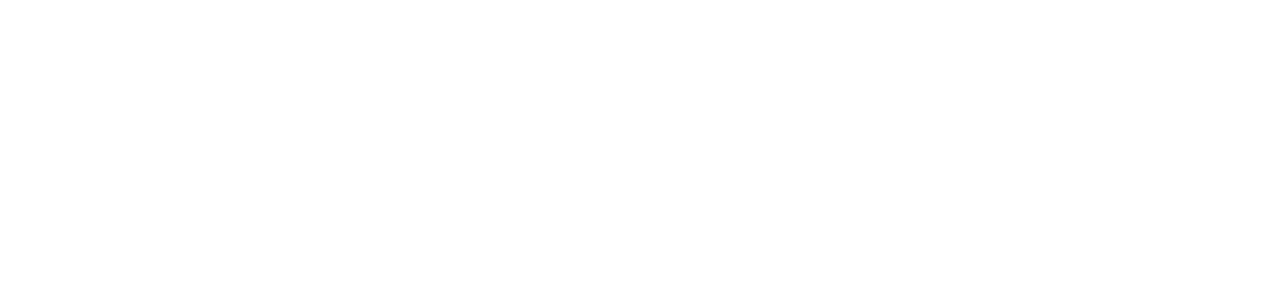
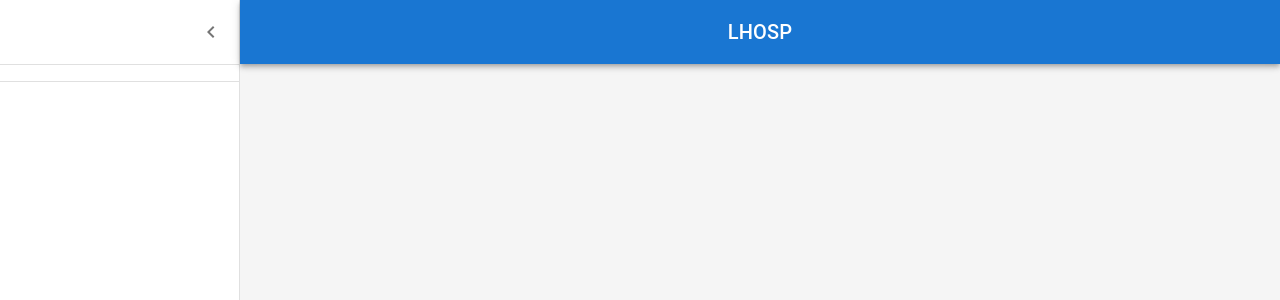
Before and after one commit to Lhosp/webapp, a React (Create React App) app: page / in a window 1280 px wide. Shown: the top 300 px of the page. Built offline with nearby package versions, Linux system fonts and the light colour scheme.

Commit message:
clean layout

```diff
--- a/package.json
+++ b/package.json
@@ -5,6 +5,7 @@
   "dependencies": {
     "@emotion/react": "^11.11.1",
     "@emotion/styled": "^11.11.0",
+    "@mui/icons-material": "^5.11.16",
     "@mui/material": "^5.13.6",
     "@reduxjs/toolkit": "^1.9.5",
     "@testing-library/jest-dom": "^5.14.1",
--- a/src/App.tsx
+++ b/src/App.tsx
@@ -1,11 +1,12 @@
 import React from 'react';
 import logo from './logo.svg';
 import './App.css';
+import Layout from './Layout/Layout';
 
 function App() {
   return (
     <div className="App">
-
+      <Layout/>
     </div>
   );
 }
--- a/src/Layout/Layout.tsx
+++ b/src/Layout/Layout.tsx
@@ -1,8 +1,172 @@
-import React from 'react'
+import * as React from 'react';
+import { styled, createTheme, ThemeProvider } from '@mui/material/styles';
+import CssBaseline from '@mui/material/CssBaseline';
+import MuiDrawer from '@mui/material/Drawer';
+import Box from '@mui/material/Box';
+import MuiAppBar, { AppBarProps as MuiAppBarProps } from '@mui/material/AppBar';
+import Toolbar from '@mui/material/Toolbar';
+import List from '@mui/material/List';
+import Typography from '@mui/material/Typography';
+import Divider from '@mui/material/Divider';
+import IconButton from '@mui/material/IconButton';
+import Badge from '@mui/material/Badge';
+import Container from '@mui/material/Container';
+import Grid from '@mui/material/Grid';
+import Paper from '@mui/material/Paper';
+import Link from '@mui/material/Link';
+import MenuIcon from '@mui/icons-material/Menu';
+import ChevronLeftIcon from '@mui/icons-material/ChevronLeft';
+import NotificationsIcon from '@mui/icons-material/Notifications';
+import { Outlet } from 'react-router-dom';
+// import { mainListItems, secondaryListItems } from './listItems';
+
+function Copyright(props: any) {
+  return (
+    <Typography variant="body2" color="text.secondary" align="center" {...props}>
+      {'Copyright © '}
+      <Link color="inherit" href="https://mui.com/">
+        Your Website
+      </Link>{' '}
+      {new Date().getFullYear()}
+      {'.'}
+    </Typography>
+  );
+}
+
+const drawerWidth: number = 240;
+
+interface AppBarProps extends MuiAppBarProps {
+  open?: boolean;
+}
+
+const AppBar = styled(MuiAppBar, {
+  shouldForwardProp: (prop) => prop !== 'open',
+})<AppBarProps>(({ theme, open }) => ({
+  zIndex: theme.zIndex.drawer + 1,
+  transition: theme.transitions.create(['width', 'margin'], {
+    easing: theme.transitions.easing.sharp,
+    duration: theme.transitions.duration.leavingScreen,
+  }),
+  ...(open && {
+    marginLeft: drawerWidth,
+    width: `calc(100% - ${drawerWidth}px)`,
+    transition: theme.transitions.create(['width', 'margin'], {
+      easing: theme.transitions.easing.sharp,
+      duration: theme.transitions.duration.enteringScreen,
+    }),
+  }),
+}));
+
+const Drawer = styled(MuiDrawer, { shouldForwardProp: (prop) => prop !== 'open' })(
+  ({ theme, open }) => ({
+    '& .MuiDrawer-paper': {
+      position: 'relative',
+      whiteSpace: 'nowrap',
+      width: drawerWidth,
+      transition: theme.transitions.create('width', {
+        easing: theme.transitions.easing.sharp,
+        duration: theme.transitions.duration.enteringScreen,
+      }),
+      boxSizing: 'border-box',
+      ...(!open && {
+        overflowX: 'hidden',
+        transition: theme.transitions.create('width', {
+          easing: theme.transitions.easing.sharp,
+          duration: theme.transitions.duration.leavingScreen,
+        }),
+        width: theme.spacing(7),
+        [theme.breakpoints.up('sm')]: {
+          width: theme.spacing(9),
+        },
+      }),
+    },
+  }),
+);
+
+// TODO remove, this demo shouldn't need to reset the theme.
+const defaultTheme = createTheme();
 
 export default function Layout() {
+  const [open, setOpen] = React.useState(true);
+  const toggleDrawer = () => {
+    setOpen(!open);
+  };
+
   return (
-    <div>Layout</div>
-  )
+    <ThemeProvider theme={defaultTheme}>
+      <Box sx={{ display: 'flex' }}>
+        <CssBaseline />
+        <AppBar position="absolute" open={open}>
+          <Toolbar
+            sx={{
+              pr: '24px', // keep right padding when drawer closed
+            }}
+          >
+            <IconButton
+              edge="start"
+              color="inherit"
+              aria-label="open drawer"
+              onClick={toggleDrawer}
+              sx={{
+                marginRight: '36px',
+                ...(open && { display: 'none' }),
+              }}
+            >
+              <MenuIcon />
+            </IconButton>
+            <Typography
+              component="h1"
+              variant="h6"
+              color="inherit"
+              noWrap
+              sx={{ flexGrow: 3 }}
+            >
+             LHOSP
+            </Typography>
 
+          </Toolbar>
+        </AppBar>
+        <Drawer variant="permanent" open={open}>
+          <Toolbar
+            sx={{
+              display: 'flex',
+              alignItems: 'center',
+              justifyContent: 'flex-end',
+              px: [1],
+            }}
+          >
+            <IconButton onClick={toggleDrawer}>
+              <ChevronLeftIcon />
+            </IconButton>
+          </Toolbar>
+          <Divider />
+          <List component="nav">
+            {/* {mainListItems} */}
+            <Divider sx={{ my: 1 }} />
+            {/* {secondaryListItems} */}
+          </List>
+        </Drawer>
+        <Box
+          component="main"
+          sx={{
+            backgroundColor: (theme) =>
+              theme.palette.mode === 'light'
+                ? theme.palette.grey[100]
+                : theme.palette.grey[900],
+            flexGrow: 1,
+            height: '100vh',
+            overflow: 'auto',
+          }}
+        >
+          <Toolbar />
+          <Container maxWidth="lg" sx={{ mt: 4, mb: 4 }}>
+            <Grid container spacing={3}>
+              <Outlet/>
+            </Grid>
+
+          </Container>
+        </Box>
+      </Box>
+    </ThemeProvider>
+  );
 }
```
Also changed, not shown: 1 other file (tests, documents, lock files or other folders).
